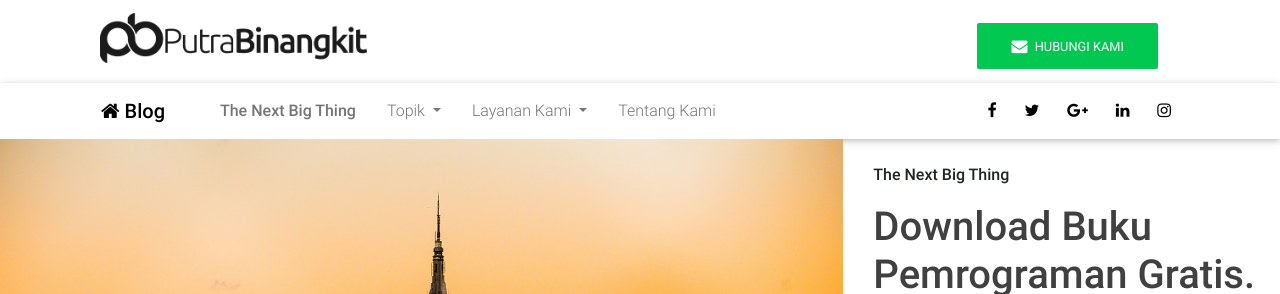
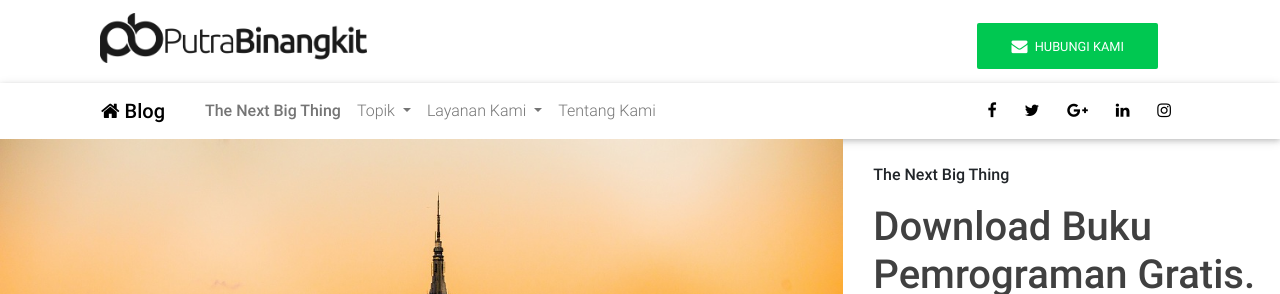
Before and after one commit to PutraBinangkit/putrabinangkit.github.io, a Jekyll site: the page built from blog/index.html, in a window 1280 px wide. Shown: the top 294 px of the page. Built offline with Jekyll 4.4.1, drawn with Linux system fonts in a browser that asks for light colours; the list of posts is cut into pages by our own code.

Commit message:
deploy...

```diff
--- a/_includes/blog-header.html
+++ b/_includes/blog-header.html
@@ -282,11 +282,11 @@
     </button>
     <div class="collapse navbar-collapse" id="navbarText">
         <ul class="navbar-nav mr-auto">
-            <li class="nav-item itempad">
+            <li class="nav-item">
                 <a class="nav-link font-bold" href="{{ site.baseurl }}/blog/topik/tnbt/"><strog>The Next Big Thing</strog></span></a>
             </li>
 
-           <li class="dropdown nav-item itempad">
+           <li class="dropdown nav-item">
                 <a href="{{ site.baseurl }}/blog/topik/" class="nav-link dropdown-toggle" id="navbarDropdownMenuLink" data-toggle="dropdown" aria-haspopup="true"
                     aria-expanded="false">
              	Topik
@@ -298,7 +298,7 @@
                 </div>
             </li>
 
-            <li class="dropdown nav-item itempad">
+            <li class="dropdown nav-item">
                 <a class="nav-link dropdown-toggle" id="navbarDropdownMenuLink" data-toggle="dropdown" aria-haspopup="true"
                     aria-expanded="false">
                Layanan Kami
@@ -312,7 +312,7 @@
                     <a class="dropdown-item" href="{{ site.baseurl }}/sumber-daya-manusia/" target="_blank">Sumber Daya Manusia</a>
                 </div>
             </li>
-            <li class="nav-item itempad">
+            <li class="nav-item">
                 <a class="nav-link" href="{{ site.baseurl }}/about-us/" target="_blank">Tentang Kami</a>
             </li>
 
--- a/_layouts/single-post.html
+++ b/_layouts/single-post.html
@@ -16,7 +16,7 @@ layout: default-blog
                         <h1 class="h1-responsive font-bold">{{ page.title }}</h1>
                            <h6>Ditulis oleh <a href="{{ site.url }}"><strong>Putra Binangkit</strong></a> pada {{ page.date | date_to_string }} di  {% if page.category %}
     {% for category in page.category %}
-    {{ assign topik = page.category | replace '-', ' ' }}
+    {{ assign topik = category | replace '-', ' ' }}
     <a href="{{ site.baseurl }}/blog/topik/{{ category | slugify }}" class="post-tag">{{ topik }}</a>
     {% endfor %}
     {% endif %}</h6>
--- a/blog/index.html
+++ b/blog/index.html
@@ -22,7 +22,7 @@ description: Blog resmi Putra Binangkit yang menyajikan informasi terkini seputa
                            <h6>Ditulis oleh <a href="{{ site.url }}"><strong>Putra Binangkit</strong></a> pada {{ post.date | date_to_string }} di
                               {% if post.category %}
     {% for category in post.category %}
-    {{ assign topik = post.category | replace '-', ' ' }}
+    {{ assign topik = category | replace '-', ' ' }}
     <a href="{{ site.baseurl }}/blog/topik/{{ category | slugify }}" class="post-tag">{{ topik }}</a>
     {% endfor %}
     {% endif %}</h6>
--- a/css/style.css
+++ b/css/style.css
@@ -265,8 +265,3 @@ hr.style1{
 {
 	color: rgba(0, 0, 0, 0.90);
 }
-
- .itempad{
- 	margin-left: 15px;
- 	overflow: hidden;
- }
```
